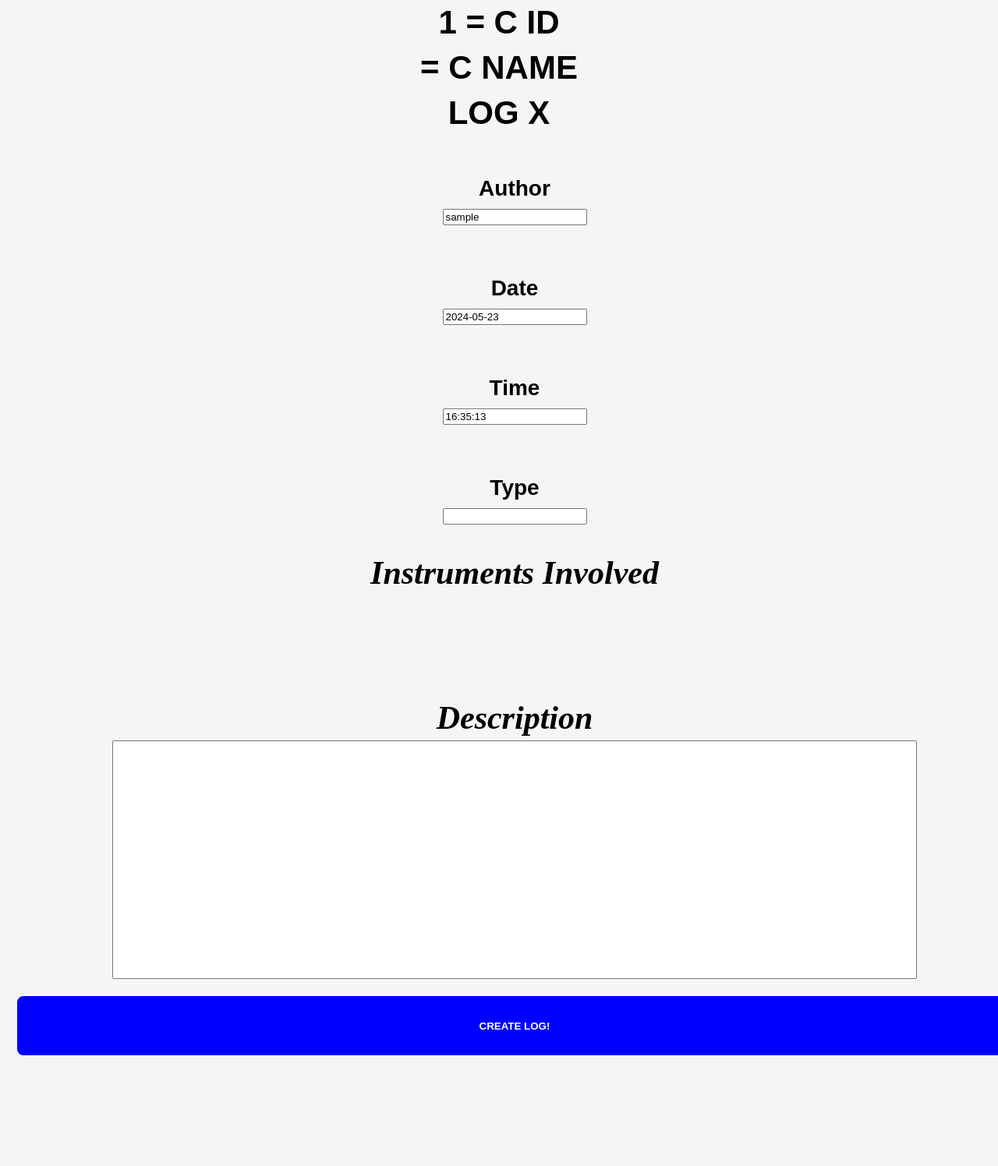
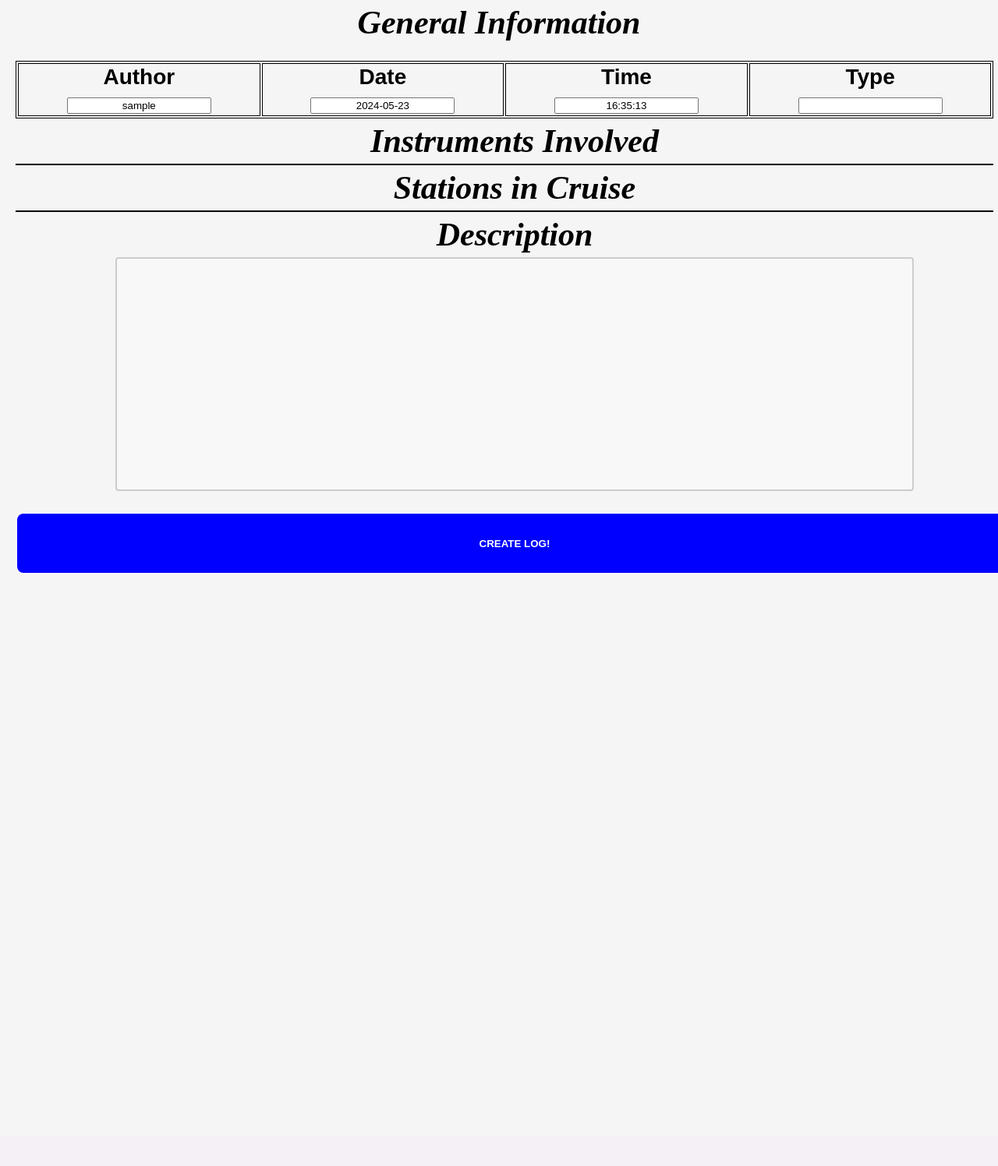
Before and after one commit to nfsi-canada/elogbook, a PHP site: page /logCreation.php?CID=1 in a window 1280 px wide. Shown: the part 152-1648 px from the top of the page at 78% size. After the commit the page ends 889 px from the top, so only its background shows below. Run offline with PHP 8.4, Linux system fonts and the light colour scheme; the visitor is signed in with stand-in values (Sample User, id 1); data that the repository does not hold is empty.

Commit message:
remade the page where you create logs

```diff
--- a/root/CSS/logCreation.css
+++ b/root/CSS/logCreation.css
@@ -27,6 +27,19 @@ body{
 }
 html{
     background-color: #f5f5f5;
+}
+input{
+    text-align: center;
+}
+textarea {
+    width: 100%;
+    height: 150px;
+    padding: 12px 20px;
+    box-sizing: border-box;
+    border: 2px solid #ccc;
+    border-radius: 4px;
+    background-color: #f8f8f8;
+    resize: none;
 }
 /* ===============================
    Mobile Styles: 0px to 768px
@@ -59,10 +72,6 @@ html{
     {
         margin-top: 15%;
     }
-    li
-    {
-    margin: 1.5% 8.7%;
-    }
     #done{
         left: 0px;
         height: 800px;
@@ -71,6 +80,13 @@ html{
     #dbutt{
         width: 100%;
         margin-top: 20PX;
+    }
+    table tr td {
+        display: block;
+        width: 50%;
+        box-sizing: border-box;
+        float: left;
+        border: 1px solid;
     }
 }
 /* ===============================
@@ -112,10 +128,6 @@ html{
     {
         margin-top: 15%;
     }
-    li
-    {
-    margin: 1.5% 10.6%;
-    }
     #done{
         left: 0px;
         height: 800px;
@@ -124,6 +136,13 @@ html{
     #dbutt{
         width: 100%;
         margin-top: 20PX;
+    }
+    table tr td {
+        display: block;
+        width: 50%;
+        box-sizing: border-box;
+        float: left;
+        border: 1px solid;
     }
 }
 /* =================================================
@@ -160,12 +179,6 @@ html{
     form {
         width: 100%;
         margin: 20px;
-      }
-    ol{
-        color: blue;
-    }
-    ol > li{
-        width: 60%;
     }
     #done{
         left: 0px;
@@ -183,4 +196,10 @@ html{
         word-break: break-all;
 
     }
+    table, th, td {
+        border: 1px solid;
+    }
+    table{
+        width: 98%;
+    }
 }
--- a/root/logCreation.php
+++ b/root/logCreation.php
@@ -18,7 +18,7 @@
 		<meta name="author" content="Forde Nedimović">
 		<title>E-Log Curise Log Creation</title>
         <link href="..\CSS\base.css" rel="stylesheet">
-        <link href="..\CSS\logCreation.css" rel="stylesheet">
+        <link href="..\CSS\logcreation.css" rel="stylesheet">
     </head>
 
     <body>
@@ -42,22 +42,15 @@
                 <div class="formfillFlex-container">
 
                     <div class="formfillText-container">
-
+                    <h2>General Information</h2>
                     <?php
 
                         $c_id = $_GET["CID"];
                         $c_name = $_GET["CNAME"];
 
-                        echo "<h1>  $c_id  = C ID</h1>";
-                        echo "<h1>  $c_name  = C NAME</h1>";
-
                     ?>
 
-                        <h1>LOG X</h1>
-
                         <form action='PHP\logMaker.php' method='get' >
-
-                        <br>
 
                         <?php
                         $c_id = $_GET["CID"];
@@ -66,30 +59,42 @@
                         $currentUser = $_SESSION["userID"];
                         echo "
 
-                            <label for='author'><b>Author</b></label><br>
-                            <input type='text' value='$currentUser' name='author' required>
+                        <table>
 
-                            <input id='$c_id' type='hidden' name='CID' value='$c_id' />
-                            <input id='$c_name' type='hidden' name='CNAME' value='$c_name' />
+                            <tr>
 
+                                <td>
+
+                                    <label for='author'><b>Author</b></label><br>
+                                    <input type='text' value='$currentUser' name='author' required>
+
+                                    <input id='$c_id' type='hidden' name='CID' value='$c_id' />
+                                    <input id='$c_name' type='hidden' name='CNAME' value='$c_name' />
+                                </td>
 
                             "
                         ?>
 
-                        <br><br><br>
+                        <td>
 
                         <label for="date"><b>Date</b></label><br>
                         <input id="date" type="text" name="date" required>
 
-                        <br><br><br>
+                        </td>
+                        <td>
 
                         <label for="time"><b>Time</b></label><br>
                         <input id="time" type="text" name="time" required>
-                        <br><br><br>
+
+                        </td>
+                        <td>
 
                         <label for="type"><b>Type</b></label><br>
                         <input id="type" type="text" name="type" required>
-                        <br><br>
+
+                        </td>
+                        </tr>
+                        </table>
 
                         <h2>Instruments Involved</h2>
 
@@ -112,25 +117,59 @@
                             $sql = "SELECT Instruments_ins_name FROM cruise_has_instruments WHERE Cruise_c_id = $cruiseID";
                             $result = $mysqli->query($sql);
 
+
+                            echo "
+                                    <table>
+
+                                      <tr>";
+
                             if ($result->num_rows > 0) {
                                 while($row = $result->fetch_assoc()) {
 
 
                                     $instrument = $row["Instruments_ins_name"];
 
-                                    echo "<input type='checkbox' class='form' value='$instrument' name='checkbox[]' /> $instrument <br />";
+                                    echo "<td><input type='checkbox' class='form' value='$instrument' name='checkbox[]' /> $instrument <br /></td>";
 
                                 }
                             }
+                            echo "
+                                    </tr>
+
+                                      </table>";
+
+                            //////////////////////////////////////////////////////////////////
+
+                            $sql = "SELECT station_id FROM station WHERE Cruise_c_id = $cruiseID";
+                            $result = $mysqli->query($sql);
+
+
+                            echo "<h2>Stations in Cruise</h2>
+                                    <table>
+
+                                      <tr>";
+
+                            if ($result->num_rows > 0) {
+                                while($row = $result->fetch_assoc()) {
+
+
+                                    $Stations = $row["station_id"];
+
+                                    echo "<td>$Stations</td>";
+
+                                }
+                            }
+                            echo "
+                                    </tr>
+
+                                      </table>";
 
                             $mysqli->close();
                             ?>
 
-                        <br><br><br><br>
-
                         <h2>Description</h2>
 
-                        <input id="disc" name="disc" type="text" required></inputid>
+                        <textarea id="disc" name="disc" type="text" required></textarea>
 
                          <!-- done button Section -->
                             <section id="done">
--- a/root/logs.php
+++ b/root/logs.php
@@ -95,7 +95,7 @@
 
                             $cruiseID = $_GET["CID"];
 
-                            $sql = "SELECT log_id, date, time, type, text, Crew_crew_name1  FROM logs WHERE Cruise_c_id = $cruiseID ORDER BY date, time DESC";
+                            $sql = "SELECT log_id, date, time, type, text, Crew_crew_name1  FROM logs WHERE Cruise_c_id = $cruiseID ORDER BY date DESC, time DESC";
                             $result = $mysqli->query($sql);
 
                             if ($result->num_rows > 0) {
```
Also changed, not shown: 13 other files.
